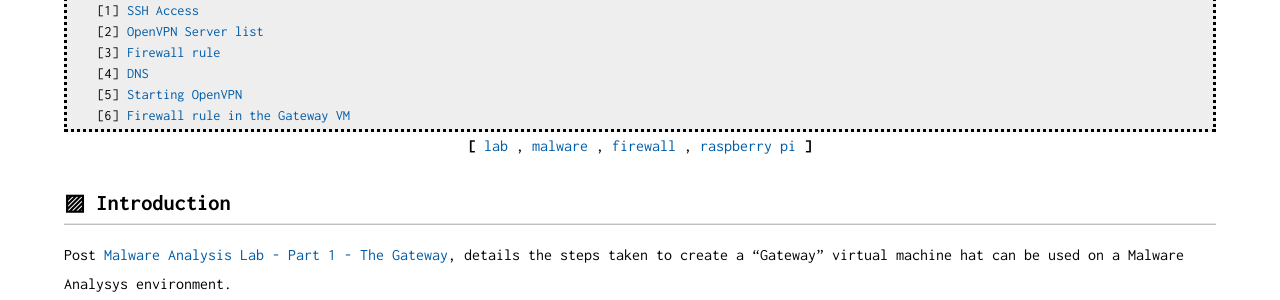
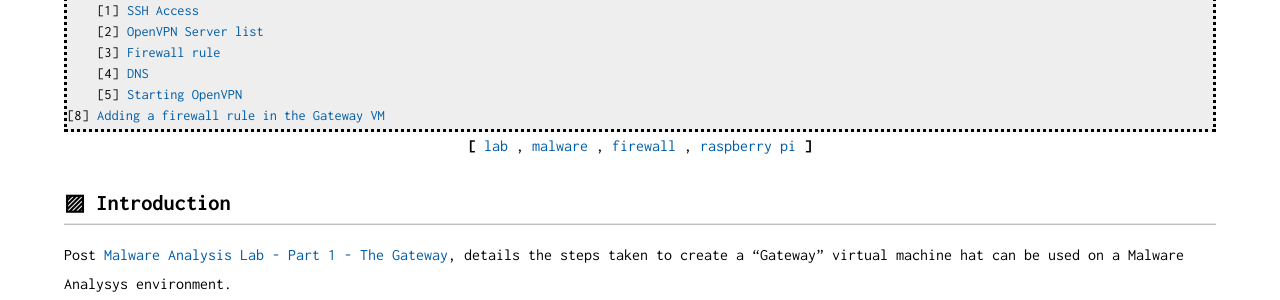
Before and after one commit to qwertzy-antonio-godinho/qwertzy-antonio-godinho.github.io, a Jekyll site: the page built from _posts/2021-03-08-Malware-Lab-Part-2-The-Router-Firewall.md, in a window 1280 px wide and 900 px high. Shown: the part 335-635 px from the top of the window. Built offline with Jekyll 4.4.1, drawn with Linux system fonts in a browser that asks for light colours; some of the changed text lies outside the part shown.

Commit message:
format updated

```diff
--- a/_posts/2021-03-08-Malware-Lab-Part-2-The-Router-Firewall.md
+++ b/_posts/2021-03-08-Malware-Lab-Part-2-The-Router-Firewall.md
@@ -185,7 +185,7 @@
 
 The website [https://ipleak.net/](https://ipleak.net/) can be used to check the details.
 
-## Firewall rule in the Gateway VM
+# Adding a firewall rule in the Gateway VM
 
 To protect the subnet, add the following iptable rule to the Gateway guest VM:
 
```
